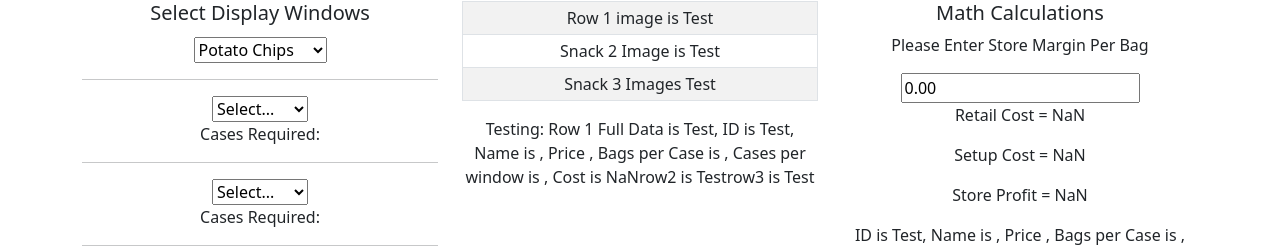
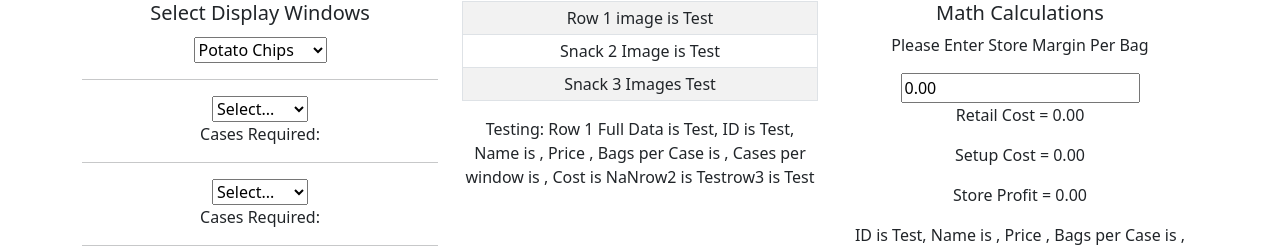
Before and after one commit to grahamcoding/Chips, a React (Create React App) app: page / in a window 1280 px wide. Shown: the part 151-402 px from the top of the page. Built offline with nearby package versions, Linux system fonts and the light colour scheme.

Commit message:
Fixed math and rounding

```diff
--- a/package.json
+++ b/package.json
@@ -9,7 +9,7 @@
     "bootstrap": "^5.1.3",
     "react": "^17.0.2",
     "react-animation-components": "^3.0.0",
-    "react-bootstrap": "^2.1.1",
+    "react-bootstrap": "^2.1.2",
     "react-dom": "^17.0.2",
     "react-router": "^6.2.1",
     "react-router-dom": "^5.1.2",
--- a/src/App.js
+++ b/src/App.js
@@ -3,6 +3,7 @@ import './App.css';
 import 'bootstrap/dist/css/bootstrap.min.css';
 import { BrowserRouter } from 'react-router-dom';
 import React, { Component } from 'react';
+
 
 class App extends Component {
   render() {
--- a/src/components/MainComponent.js
+++ b/src/components/MainComponent.js
@@ -2,6 +2,9 @@ import React, {Component}  from 'react';
 import Table from 'react-bootstrap/Table'
 import Dropdown from './DropdownComponent';
 import Math from './MathComponent';
+import Card from 'react-bootstrap/Card'
+import Nav from 'react-bootstrap/Nav'
+import Button from 'react-bootstrap/Button'
 
 class Main extends Component {
 
@@ -84,6 +87,8 @@ class Main extends Component {
 
                     </div>
 
+
+
                   <div className='col'>
                     <h5>Math Calculations</h5>
                   <Math
--- a/src/components/MathComponent.js
+++ b/src/components/MathComponent.js
@@ -9,10 +9,15 @@ import React, {Component}  from 'react';
       }
     }
 
+    getNum(val) {
+      val = +val || 0  // Converts NaN from undefined windows to 0 to not break math/readibility
+      val = val.toFixed(2) //Shortens and rounds to 2 decimal places.
+      return val;
+   }
 
     render() {
 
-      const row1 = this.props.row1.split(" ")  //Split Result by word into new array to call values (cases per window) out of the dropdowns.
+      let row1 = this.props.row1.split(" ")  //Split Result by word into new array to call values out of the dropdowns.
       const row2 = this.props.row2.split(" ")
       const row3 = this.props.row3.split(" ")
 
@@ -28,9 +33,9 @@ import React, {Component}  from 'react';
           value={ this.state.margin }
           onChange={(e) => this.setState({ margin: e.target.value }) }/>
 
-          <p>Retail Cost = {retailCost} </p>
-          <p>Setup Cost = {setupCost} </p>
-          <p>Store Profit = {storeProfit}</p>
+          <p>Retail Cost = {this.getNum(retailCost)} </p>
+          <p>Setup Cost = {this.getNum(setupCost)} </p>
+          <p>Store Profit = {this.getNum(storeProfit)}</p>
 
           ID is {row1[0]},
                       Name is {row1[1]},
```
Also changed, not shown: 1 other file (tests, documents, lock files or other folders).
